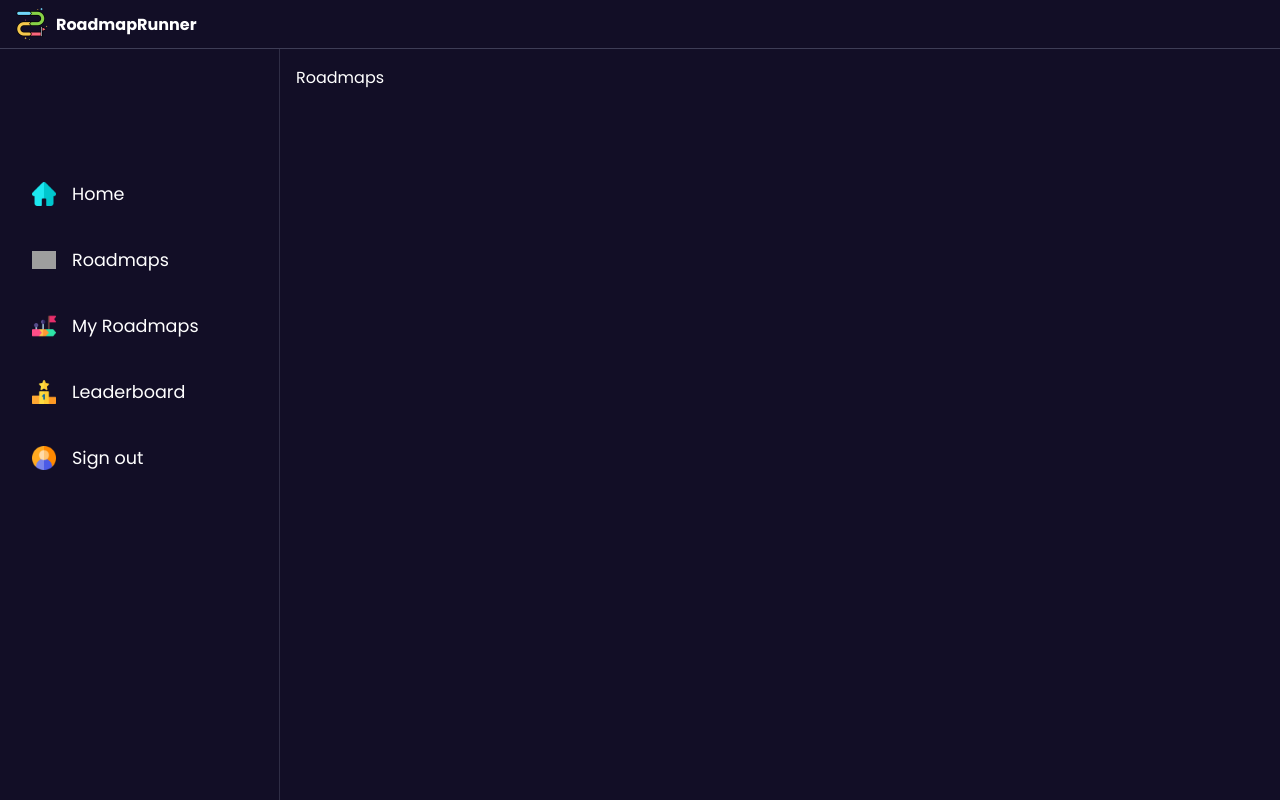
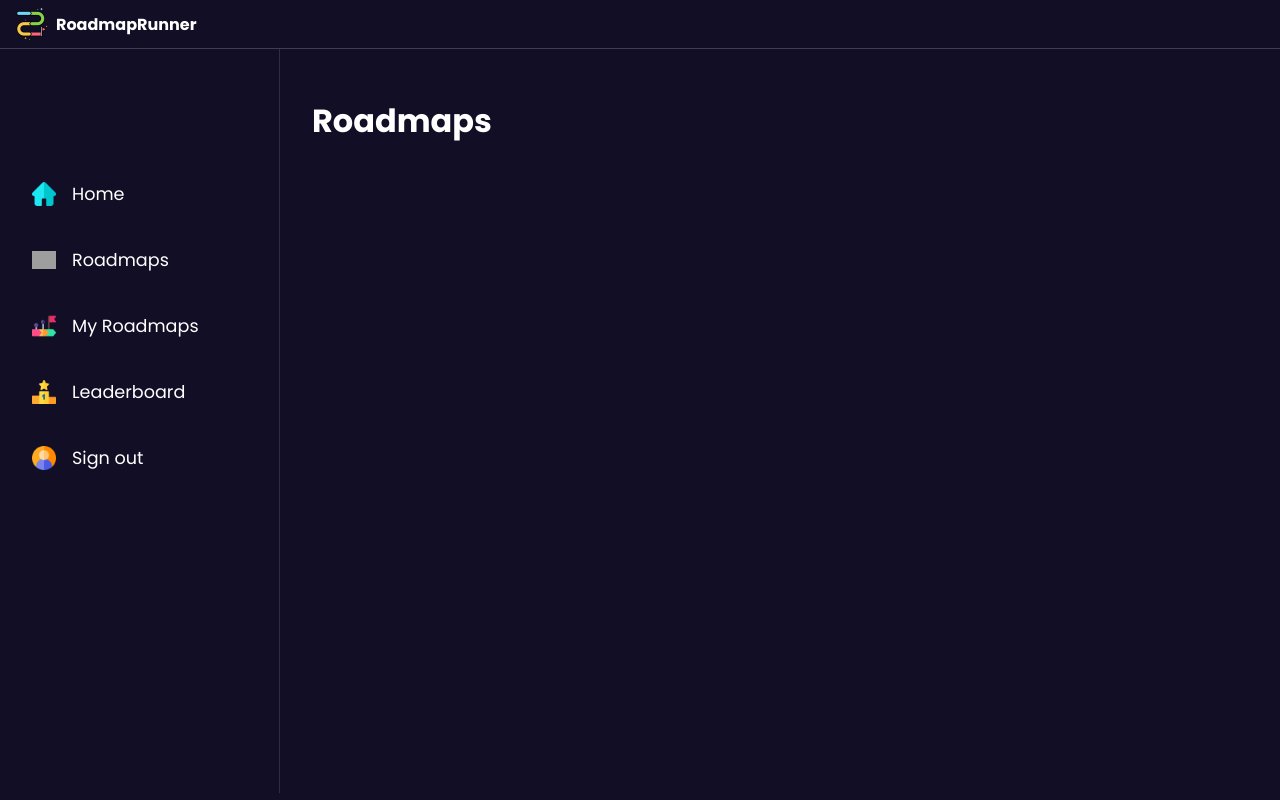
Before and after one commit to WeMakeDevs/roadmap-runner, a React (Create React App) app in the folder client/: page /roadmaps in a window 1280 px wide. Shown: the top 800 px of the page. Built offline with nearby package versions, Linux system fonts and the light colour scheme; grey boxes are pictures that could not be loaded.

Commit message:
style: main h1

```diff
--- a/client/src/components/SidebarLayout/index.css
+++ b/client/src/components/SidebarLayout/index.css
@@ -10,6 +10,9 @@
 
 .sidebar-layout > main {
     flex-grow: 1;
-    padding: 1rem;
-    height: 300vh
+    padding: 2rem;
 }
+
+.sidebar-layout > main h1 {
+    margin-top: 1rem;
+}
--- a/client/src/pages/Roadmaps.jsx
+++ b/client/src/pages/Roadmaps.jsx
@@ -4,7 +4,7 @@ import SidebarLayout from "../components/SidebarLayout";
 const Roadmaps = () => {
   return (
     <SidebarLayout>
-      <div>Roadmaps</div>
+      <h1>Roadmaps</h1>
     </SidebarLayout>
   );
 };
```
